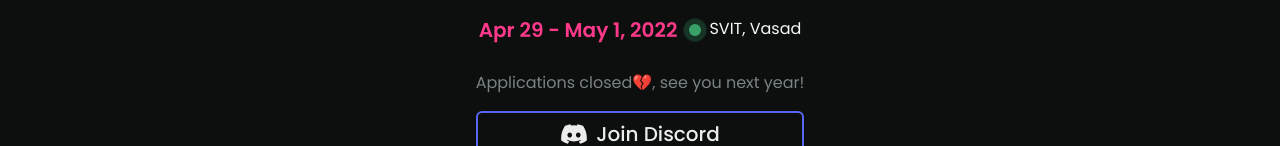
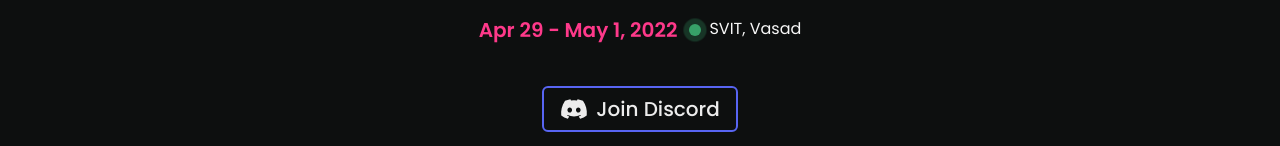
Before and after one commit to hcs-user/HackSVIT-22, a Next.js app: page / in a window 1280 px wide. Shown: the part 383-529 px from the top of the page. Built offline with nearby package versions, Linux system fonts and the light colour scheme.

Commit message:
eventdatesremoved sponsors->edited

```diff
--- a/src/components/Schedule.tsx
+++ b/src/components/Schedule.tsx
@@ -77,7 +77,7 @@
 									{format(new Date(date), "MMM d, cccc")} */}
 										<Text fontSize='2xl'>Day {i + 1}.</Text>
 										<Heading fontSize='3xl' color='orange.300'>
-											{format(new Date(date), "MMMM d, cccc")}
+											{/* {format(new Date(date), "MMMM d, cccc")} */}
 										</Heading>
 									</Text>
 									<VStack pt='4' w='full' align='start'>
--- a/src/components/Sponsors.tsx
+++ b/src/components/Sponsors.tsx
@@ -34,7 +34,7 @@
 	return (
 		<Container id='sponsors' maxW='container.xl' pb='6'>
 			<Flex align='flex-end' gap='4' mb='12'>
-				<Heading size='2xl'>Sponsors</Heading>
+				<Heading size='2xl'>Previous Sponsors</Heading>
 				<Box as='svg' viewBox='0 0 296.153 488.185' maxW='200' mb='2' me='8'>
 					<path
 						id='Path_15'
--- a/src/pages/index.tsx
+++ b/src/pages/index.tsx
@@ -77,7 +77,6 @@
 							data-button-theme='blue'
 						/> */}
 						<Text fontSize='md' size='sm' color='gray.400'>
-							Applications closed💔, see you next year!
 						</Text>
 
 						<a href='https://discord.gg/KZZzD8a7PY' target='_blank'>
```
Also changed, not shown: 1 other file (tests, documents, lock files or other folders).
